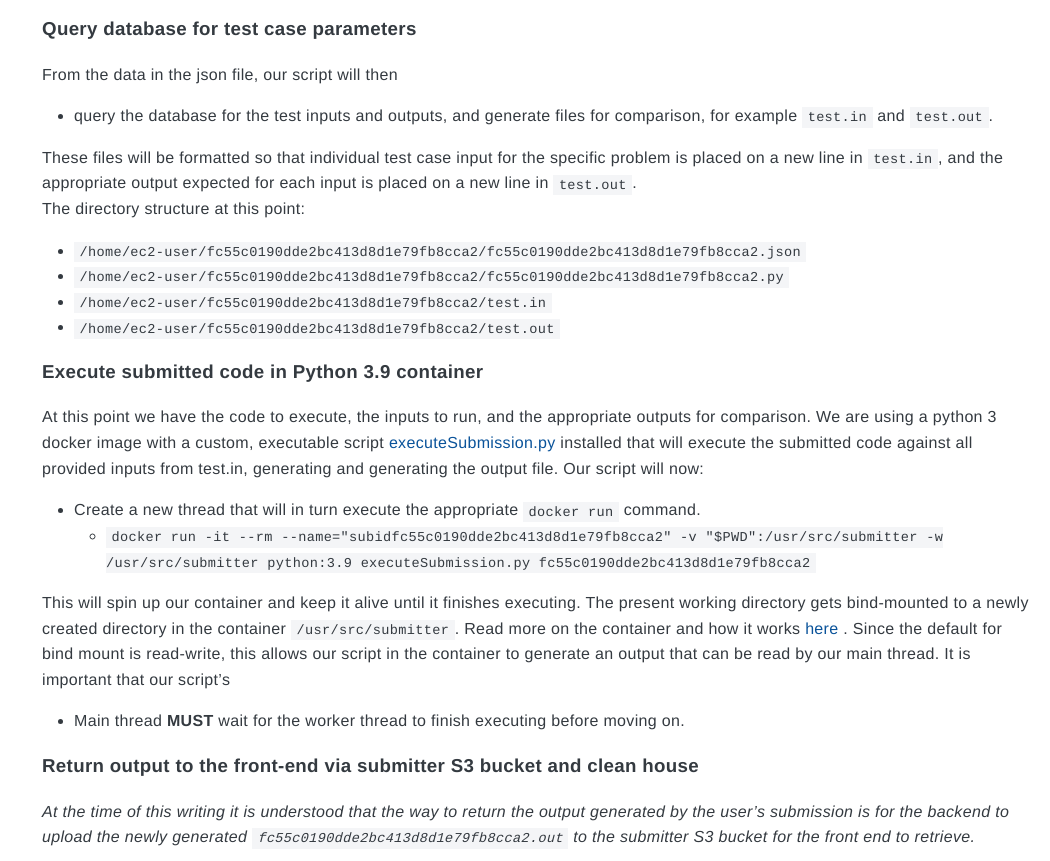
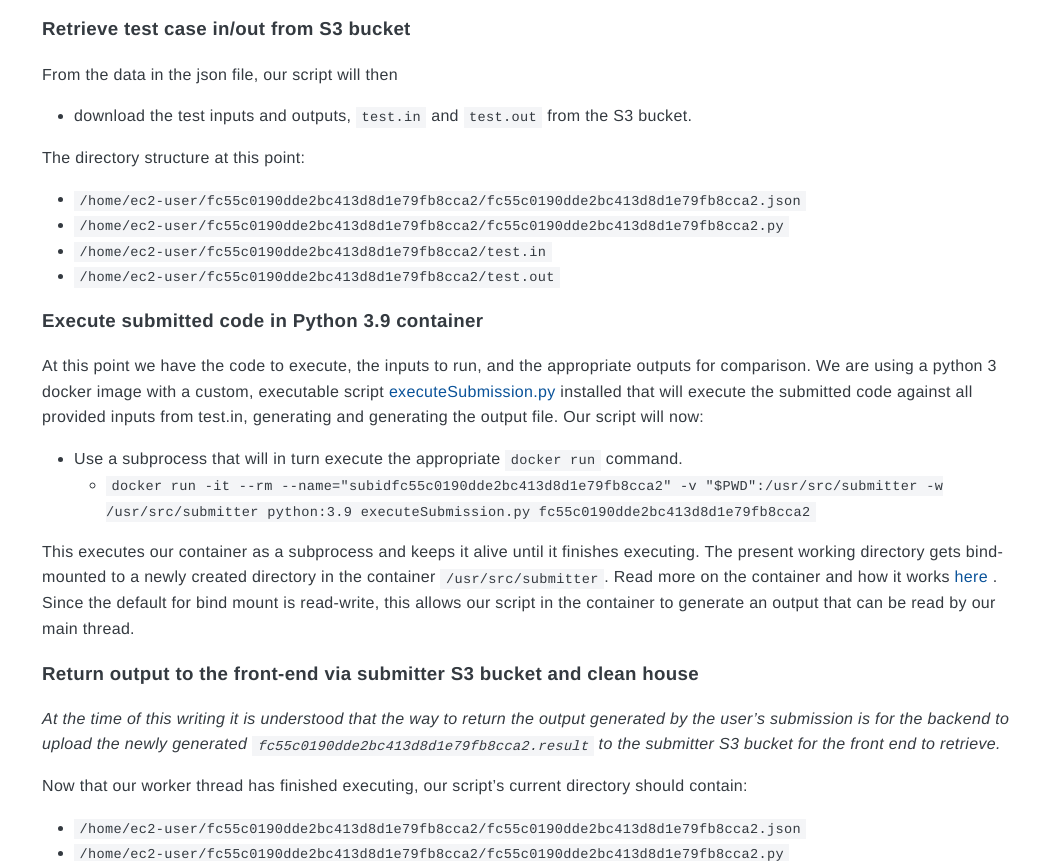
Before and after one commit to comp350spring2021/comp350spring2021.github.io, a plain HTML site: page Back-End/index.html in a window 1280 px wide. Shown: the part 2536-3397 px from the top of the page, without its empty margins (230-1280 px from the left). Drawn offline with Linux system fonts and the light colour scheme.

Commit message:
deploy: comp350spring2021/websiteRepo@bd997b2a5ec7ee5cce4c1c324246af103c2c762a

```diff
--- a/Back-End/index.html
+++ b/Back-End/index.html
@@ -745,7 +745,7 @@ This json file will contain the following:</p>
 <li>tokens        : A(n) list/array of tokens generated by the front end upon event registration.</li>
 </ul>
 <p>This example would be named  <code>/admin/event/assignment/&lt;subid&gt;/&lt;subid&gt;.json</code> , where the <code>subid</code>
-is calculated at the front-end during submission but can be found here as <a class="gdoc-markdown__link" href="/Back-End/ExampleSubmissionJSON/">submission_example.json</a>
+is calculated at the front-end during submission but can be found here as <a class="gdoc-markdown__link" href="Back-End/ExampleSubmissionJSON/">submission_example.json</a>
 </p>
 <pre><code>{
   &quot;subid&quot;: &quot;fc55c0190dde2bc413d8d1e79fb8cca2&quot;,
@@ -782,7 +782,7 @@ These files are provided by the admin, and are formatted such that each line is
     </h2>
 </div>
 
-<p>A json upload to the S3 bucket triggers a lambda function written in python. This lambda function generates a message whose body contains the key, value pair <code>subdata: &lt;key of object triggering lambda&gt;</code> and places it on the SQS queue. This message is a json object maded up of many other key, value pairs.  This is an example of a <a class="gdoc-markdown__link" href="">message body</a>
+<p>A json upload to the S3 bucket triggers a lambda function written in python. This lambda function generates a message whose body contains the key, value pair <code>subdata: &lt;key of object triggering lambda&gt;</code> and places it on the SQS queue. This message is a json object maded up of many other key, value pairs.  This is an example of a <a class="gdoc-markdown__link" href="../json/message_body.json">message body</a>
   for example above:</p>
 <pre><code>{
   &quot;subdata&quot; : &quot;/m.soltys/aws_labs/lab5_containers/fc55c0190dde2bc413d8d1e79fb8cca2/fc55c0190dde2bc413d8d1e79fb8cca2.json&quot;
@@ -833,9 +833,9 @@ json and python files from the S3 bucket, for example:
 
 
 <div class="gdoc-page__anchorwrap">
-    <h3 id="query-database-for-test-case-parameters">
-        Query database for test case parameters
-        <a data-clipboard-text="http://comp350spring2021.github.io/Back-End/#query-database-for-test-case-parameters" class="gdoc-page__anchor gdoc-page__anchor--right clip" aria-label="Anchor Query database for test case parameters" href="#query-database-for-test-case-parameters">
+    <h3 id="retrieve-test-case-inout-from-s3-bucket">
+        Retrieve test case in/out from S3 bucket
+        <a data-clipboard-text="http://comp350spring2021.github.io/Back-End/#retrieve-test-case-inout-from-s3-bucket" class="gdoc-page__anchor gdoc-page__anchor--right clip" aria-label="Anchor Retrieve test case in/out from S3 bucket" href="#retrieve-test-case-inout-from-s3-bucket">
             <svg class="icon link"><use xlink:href="#link"></use></svg>
         </a>
     </h3>
@@ -843,11 +843,9 @@ json and python files from the S3 bucket, for example:
 
 <p>From the data in the json file, our script will then</p>
 <ul>
-<li>query the database for the test inputs and outputs, and generate files for comparison, for example <code>test.in</code> and <code>test.out</code>.</li>
+<li>download the  test inputs and outputs, <code>test.in</code> and <code>test.out</code> from the S3 bucket.</li>
 </ul>
-<p>These files will be formatted so that individual test case input for the specific problem is placed on a new line in <code>test.in</code>,
-and the appropriate output expected for each input is placed on a new line in <code>test.out</code>.<br>
-The directory structure at this point:</p>
+<p>The directory structure at this point:</p>
 <ul>
 <li><code>/home/ec2-user/fc55c0190dde2bc413d8d1e79fb8cca2/fc55c0190dde2bc413d8d1e79fb8cca2.json</code></li>
 <li><code>/home/ec2-user/fc55c0190dde2bc413d8d1e79fb8cca2/fc55c0190dde2bc413d8d1e79fb8cca2.py</code></li>
@@ -867,24 +865,21 @@ The directory structure at this point:</p>
 </div>
 
 <p>At this point we have the code to execute, the inputs to run, and the appropriate outputs for comparison. We are using a
-python 3 docker image with a custom, executable script <a class="gdoc-markdown__link" href="https://github.com/comp350spring2021/SubmitterProject/blob/SamadMazarei/back-end/executables/executeSubmission.py">executeSubmission.py</a>
+python 3 docker image with a custom, executable script <a class="gdoc-markdown__link" href="https://github.com/comp350spring2021/SubmitterProject/blob/main/executables/executeSubmission.py">executeSubmission.py</a>
  installed that will execute the submitted
 code against all provided inputs from test.in, generating and generating the output file. Our script will now:</p>
 <ul>
-<li>Create a new thread that will in turn execute the appropriate <code>docker run</code> command.
+<li>Use a subprocess that will in turn execute the appropriate <code>docker run</code> command.
 <ul>
 <li><code>docker run -it --rm --name=&quot;subidfc55c0190dde2bc413d8d1e79fb8cca2&quot; -v &quot;$PWD&quot;:/usr/src/submitter -w /usr/src/submitter  python:3.9 executeSubmission.py fc55c0190dde2bc413d8d1e79fb8cca2</code></li>
 </ul>
 </li>
 </ul>
-<p>This will spin up our container and keep it alive until it finishes executing. The present working directory gets bind-mounted
+<p>This executes our container as a subprocess and keeps it alive until it finishes executing. The present working directory gets bind-mounted
 to a newly created directory in the container <code>/usr/src/submitter</code>. Read more on the container and how it works <a class="gdoc-markdown__link" href="./docker/Docker.md">here</a>
 .
 Since the default for bind mount is read-write, this allows our script in the container to generate an output that can be read
-by our main thread. It is important that our script&rsquo;s</p>
-<ul>
-<li>Main thread <strong>MUST</strong> wait for the worker thread to finish executing before moving on.</li>
-</ul>
+by our main thread.</p>
 
 
 
@@ -898,7 +893,7 @@ by our main thread. It is important that our script&rsquo;s</p>
 </div>
 
 <p><em>At the time of this writing it is understood that the way to return the output generated by the user&rsquo;s submission is for the backend to
-upload the newly generated <code>fc55c0190dde2bc413d8d1e79fb8cca2.out</code> to the submitter S3 bucket for the front end to retrieve.</em></p>
+upload the newly generated <code>fc55c0190dde2bc413d8d1e79fb8cca2.result</code> to the submitter S3 bucket for the front end to retrieve.</em></p>
 <p>Now that our worker thread has finished executing, our script&rsquo;s current directory should contain:</p>
 <ul>
 <li><code>/home/ec2-user/fc55c0190dde2bc413d8d1e79fb8cca2/fc55c0190dde2bc413d8d1e79fb8cca2.json</code></li>
@@ -921,6 +916,19 @@ sent to the next destination, our script must:</p>
 <p>It is important to remember that when our script initially retrieved the message from the SQS queue, that it doers not <em>remove</em> the
 message from the queue, it only hides it from any other process being able to retrieve it for the ammount of time defined in
 the parameters for the SQS instance.</p>
+
+
+
+<div class="gdoc-page__anchorwrap">
+    <h4 id="future-work">
+        Future work
+        <a data-clipboard-text="http://comp350spring2021.github.io/Back-End/#future-work" class="gdoc-page__anchor gdoc-page__anchor--right clip" aria-label="Anchor Future work" href="#future-work">
+            <svg class="icon link"><use xlink:href="#link"></use></svg>
+        </a>
+    </h4>
+</div>
+
+<p>We want to use SES to email the results of test cases to the students after uploading results to S3 bucket.</p>
 
 
     </article>
```
Also changed, not shown: en.search-data.min.json (+1 -1 lines).
